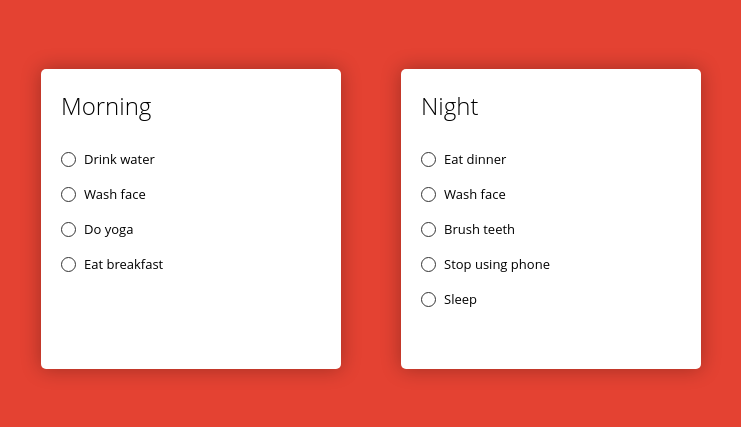
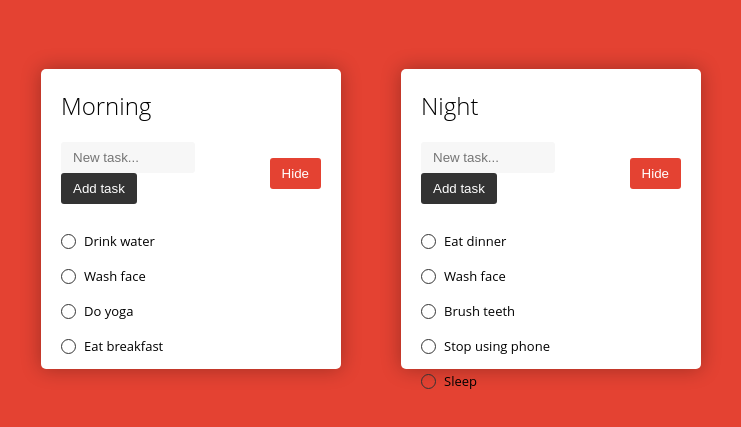
Before and after one commit to comarialuiza/routines, a React (Create React App) app: page / in a window 1280 px wide. Shown: the part 181-608 px from the top of the page, without its empty margins (269-1010 px from the left). Built offline with nearby package versions, Linux system fonts and the light colour scheme.

Commit message:
Added add task functionality

```diff
--- a/public/index.html
+++ b/public/index.html
@@ -3,7 +3,7 @@
   <head>
     <meta charset="utf-8" />
     <meta name="viewport" content="width=device-width, initial-scale=1" />
-
+    <link rel="icon" href="./favicon.ico" />
     <title>Morning and Night Routine</title>
   </head>
   <body>
--- /dev/null
+++ b/src/components/AddTask/index.js
@@ -0,0 +1,25 @@
+import React, { useState } from 'react';
+
+import { Container } from './styles';
+
+export default function AddTask() {
+    const [ showForm, setShowForm ] = useState('show');
+
+    const handleDisplayForm = () => {
+        if(showForm === 'show') {
+            setShowForm('hide');
+        } else if (showForm === 'hide') {
+            setShowForm('show');
+        }
+    }
+
+    return (
+        <Container>
+            <form id={ showForm }>
+                <input placeholder="New task..." />
+                <button type="submit">Add task</button>
+            </form>
+            <button onClick={ handleDisplayForm } className="toggleShow">{ showForm === 'hide' ? 'Show' : 'Hide' }</button>
+        </Container>
+    );
+}
--- /dev/null
+++ b/src/components/AddTask/styles.js
@@ -0,0 +1,49 @@
+import styled from 'styled-components';
+
+export const Container = styled.div`
+    display: flex;
+    align-items: center;
+    justify-content: space-between;
+    margin-bottom: 20px;
+
+    form {
+        display: flex;
+        align-items: center;
+        justify-content: space-between;
+
+        input {
+            outline: 0;
+            border: 0;
+            padding: 8px 12px;
+            background-color: #f7f7f7;
+            border-radius: 3px;
+            width: calc(100% - 75px);
+        }
+
+        button {
+            padding: 8px 12px;
+            color: #fff;
+            outline: 0;
+            border: 0;
+            background-color: #333;
+            border-radius: 3px;
+        }
+    }
+
+    .toggleShow {
+        outline: 0;
+        border: 0;
+        padding: 8px 12px;
+        background-color: #e44232;
+        color: #fff;
+        border-radius: 3px;
+    }
+
+    #show {
+        display: block;
+    }
+
+    #hide {
+        display: none;
+    }
+`;
--- a/src/components/Routine/index.js
+++ b/src/components/Routine/index.js
@@ -1,15 +1,24 @@
-import React from 'react';
+import React, { useState } from 'react';
 
+import AddTask from './../AddTask';
 import { Container, Task, Checkbox, Content } from './styles';
 
 export default function Routine({ title, tasks }) {
+    const [ taskStatus, setTaskStatus ] = useState('uncompleted');
+
+    const handleCompleteTask = () => {
+        setTaskStatus('completed');
+    }
+
     return(
         <Container>
             <h2>{ title }</h2>
 
+            <AddTask />
+
             <ul>
                 { tasks.map(task => (
-                    <Task key={ task.id }><Checkbox /><Content>{ task.content }</Content></Task>
+                    <Task key={ task.id } id={ taskStatus } ><Checkbox onClick={ handleCompleteTask } /><Content>{ task.content }</Content></Task>
                 )) }
             </ul>
         </Container>
--- a/src/components/Routine/styles.js
+++ b/src/components/Routine/styles.js
@@ -27,6 +27,10 @@ export const Task = styled.li`
     display: flex;
     align-items: center;
     justify-content: flex-start;
+
+    &#completed {
+        color: red;
+    }
 `;
 
 export const Checkbox = styled.span`
@@ -36,6 +40,7 @@ export const Checkbox = styled.span`
     border: 1px solid #333;
     display: block;
     margin-right: 8px;
+    cursor: pointer;
 `;
 
 export const Content = styled.p`
```
Also changed, not shown: 1 other file (tests, documents, lock files or other folders).
